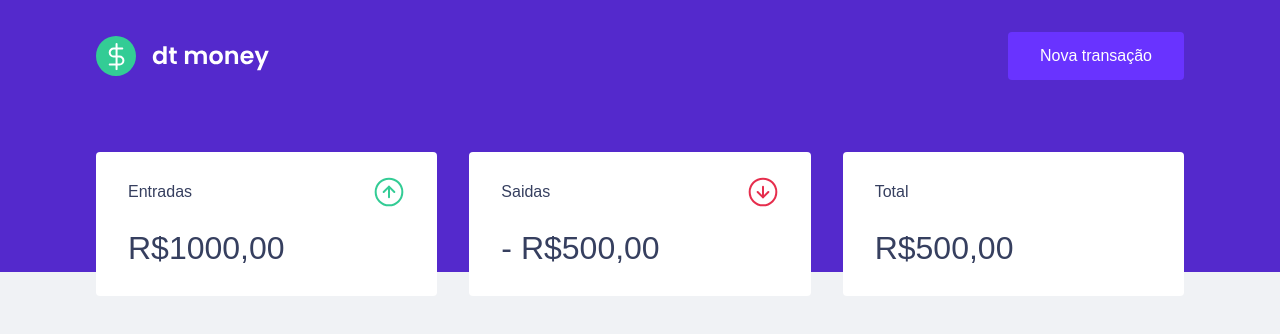
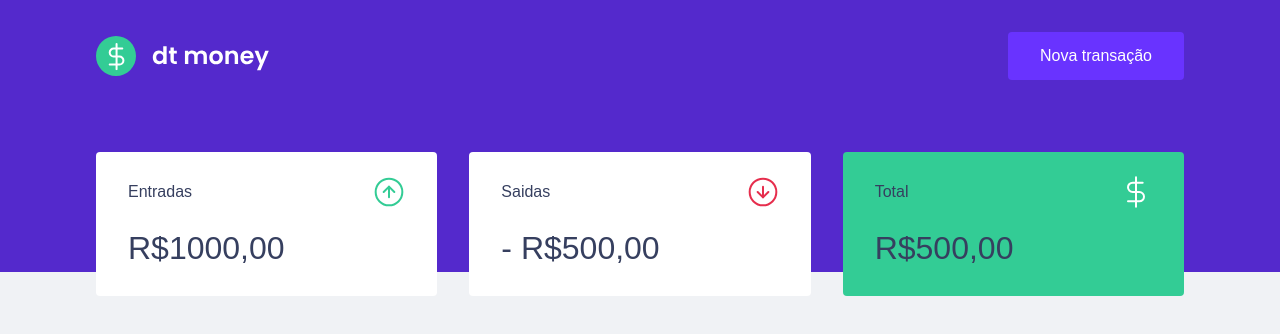
Before and after one commit to Danilonbs/dtmoney, a React (Create React App) app: page / in a window 1280 px wide. Shown: the top 334 px of the page. Built offline with nearby package versions, Linux system fonts and the light colour scheme.

Commit message:
summary fix

```diff
--- a/src/components/Summary/index.tsx
+++ b/src/components/Summary/index.tsx
@@ -21,7 +21,7 @@ export function Summary () {
             </header>
             <strong>- R$500,00</strong>
         </div>
-        <div className='bk'>
+        <div className='highlight-background'>
             <header>
                 <p>Total</p>
                 <img src={totalIMG} alt="Total" />
--- a/src/components/Summary/style.ts
+++ b/src/components/Summary/style.ts
@@ -12,7 +12,7 @@ export const Container = styled.div`
         padding: 1.5rem 2rem;
         border-radius: 0.25rem;
         color: var(--text-title);
-    }
+
 
 
     header {
@@ -29,8 +29,8 @@ export const Container = styled.div`
         line-height: 3rem;
     }
 
-    &.bk {
-        background: var(--green);
-        color: #FFF;
+        &.highlight-background {
+      background: var(--green);
+        }
     }
 `
```
